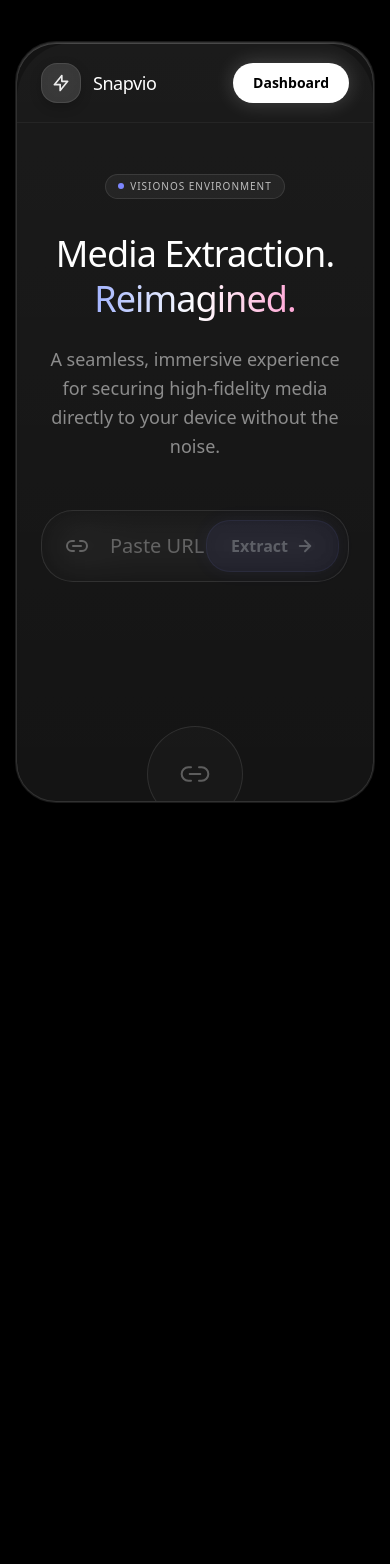
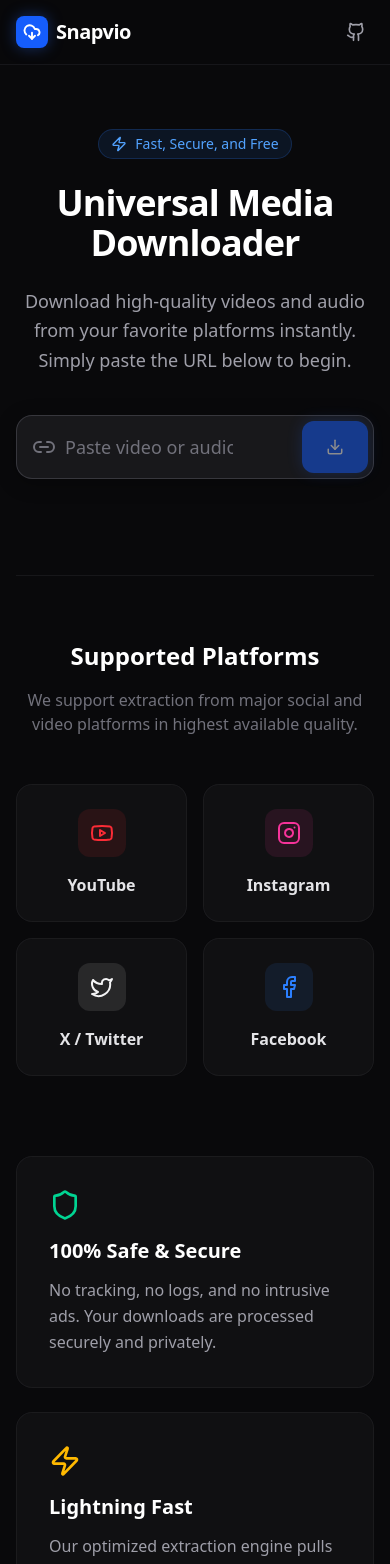
Before and after one commit to devilhoneyx-creator/snapvio, a React (Vite) app in the folder client/: page / in a window 390 px wide. Shown: the top 1564 px of the page. Before the commit the page ends 844 px from the top, so only its background shows below. Built offline with nearby package versions, Linux system fonts and the light colour scheme.

Commit message:
feat(ui): revert to clean, traditional dark mode video downloader layout (V8)

```diff
--- a/client/src/App.jsx
+++ b/client/src/App.jsx
@@ -1,67 +1,79 @@
 import React from 'react';
 import Navbar from './components/Navbar';
 import Downloader from './components/Downloader';
-import { motion } from 'framer-motion';
+import { Youtube, Instagram, Twitter, Facebook, Shield, Zap, Download } from 'lucide-react';
 
 function App() {
   return (
-    <div className="min-h-screen w-full flex items-center justify-center p-4 md:p-8 font-sans selection:bg-white/20 relative">
+    <div className="min-h-screen flex flex-col font-sans selection:bg-blue-500/30">
+      <Navbar />
 
-      {/* Immersive Spatial Background Elements */}
-      <div className="spatial-bg">
-        <div className="spatial-orb orb-1" />
-        <div className="spatial-orb orb-2" />
-        <div className="spatial-orb orb-3" />
-      </div>
+      <main className="flex-1 w-full max-w-[1200px] mx-auto px-4 sm:px-6 lg:px-8 pt-16 md:pt-24 pb-20">
 
-      {/* Main Spatial Computing 'App Window' Container */}
-      <motion.div
-        initial={{ opacity: 0, scale: 0.95, y: 20 }}
-        animate={{ opacity: 1, scale: 1, y: 0 }}
-        transition={{ duration: 0.8, ease: [0.16, 1, 0.3, 1] }}
-        className="glass-panel w-full max-w-[1200px] h-[90vh] md:h-[85vh] rounded-[2.5rem] md:rounded-[3.5rem] flex flex-col relative z-10 overflow-hidden ring-1 ring-white/10"
-      >
+        {/* Hero Section */}
+        <section className="text-center max-w-3xl mx-auto mb-16">
+          <div className="inline-flex items-center gap-2 px-3 py-1 rounded-full bg-blue-500/10 border border-blue-500/20 text-blue-400 text-sm font-medium mb-6">
+            <Zap size={16} /> Fast, Secure, and Free
+          </div>
+          <h1 className="text-4xl md:text-6xl font-extrabold tracking-tight text-white mb-6">
+            Universal Media Downloader
+          </h1>
+          <p className="text-lg md:text-xl text-zinc-400 leading-relaxed mb-10">
+            Download high-quality videos and audio from your favorite platforms instantly. Simply paste the URL below to begin.
+          </p>
 
-        {/* Decorative inner glow for glass effect depth */}
-        <div className="absolute inset-0 bg-gradient-to-b from-white/[0.03] to-transparent pointer-events-none rounded-[3.5rem]" />
+          <Downloader />
+        </section>
 
-        <Navbar />
-
-        <div className="flex-1 overflow-y-auto overflow-x-hidden relative flex flex-col">
-          <div className="px-6 md:px-16 pt-12 md:pt-20 pb-16 flex-1 flex flex-col items-center">
-
-            <motion.div
-              initial={{ opacity: 0, y: 15 }}
-              animate={{ opacity: 1, y: 0 }}
-              transition={{ delay: 0.3, duration: 0.6 }}
-              className="text-center mb-12 max-w-2xl"
-            >
-              <div className="inline-flex items-center gap-1.5 px-3 py-1 bg-white/5 border border-white/10 rounded-full text-[10px] font-medium tracking-widest uppercase mb-8 text-white/70">
-                <span className="w-1.5 h-1.5 rounded-full bg-indigo-400" />
-                VisionOS Environment
-              </div>
-
-              <h1 className="text-4xl md:text-6xl font-medium tracking-tight text-white mb-6 leading-tight">
-                Media Extraction.<br />
-                <span className="text-transparent bg-clip-text bg-gradient-to-r from-indigo-300 via-white to-pink-300">Reimagined.</span>
-              </h1>
-              <p className="text-lg text-white/50 font-light leading-relaxed max-w-xl mx-auto">
-                A seamless, immersive experience for securing high-fidelity media directly to your device without the noise.
-              </p>
-            </motion.div>
-
-            <Downloader />
-
+        {/* Feature/Platform Highlights */}
+        <section className="mt-24 md:mt-32 border-t border-zinc-800/50 pt-16">
+          <div className="text-center mb-12">
+            <h2 className="text-2xl font-bold text-white mb-4">Supported Platforms</h2>
+            <p className="text-zinc-500">We support extraction from major social and video platforms in highest available quality.</p>
           </div>
 
-          <div className="mt-auto py-6 border-t border-white/5 w-full flex justify-center backdrop-blur-md bg-black/20 z-20">
-            <span className="text-[10px] font-medium text-white/30 tracking-widest uppercase">
-              Designed for Spatial Web · Snapvio 2026
-            </span>
+          <div className="grid grid-cols-2 md:grid-cols-4 gap-4">
+            {[
+               { name: 'YouTube', icon: Youtube, color: 'text-red-500', bg: 'bg-red-500/10', border: 'border-red-500/20' },
+               { name: 'Instagram', icon: Instagram, color: 'text-pink-500', bg: 'bg-pink-500/10', border: 'border-pink-500/20' },
+               { name: 'X / Twitter', icon: Twitter, color: 'text-zinc-100', bg: 'bg-zinc-100/10', border: 'border-zinc-100/20' },
+               { name: 'Facebook', icon: Facebook, color: 'text-blue-500', bg: 'bg-blue-500/10', border: 'border-blue-500/20' },
+            ].map((platform) => (
+              <div key={platform.name} className={`glass-card p-6 flex flex-col items-center justify-center text-center border ${platform.border} hover:bg-zinc-800/50 transition-colors`}>
+                <div className={`w-12 h-12 rounded-xl flex items-center justify-center mb-4 ${platform.bg} ${platform.color}`}>
+                  <platform.icon size={24} />
+                </div>
+                <h3 className="font-semibold text-zinc-200">{platform.name}</h3>
+              </div>
+            ))}
           </div>
-        </div>
+        </section>
 
-      </motion.div>
+        {/* Features Grid */}
+        <section className="mt-20 grid grid-cols-1 md:grid-cols-3 gap-6">
+          <div className="glass-card p-8">
+            <Shield className="text-emerald-400 mb-4" size={32} />
+            <h3 className="text-xl font-bold text-white mb-3">100% Safe & Secure</h3>
+            <p className="text-zinc-400 leading-relaxed">No tracking, no logs, and no intrusive ads. Your downloads are processed securely and privately.</p>
+          </div>
+          <div className="glass-card p-8">
+            <Zap className="text-amber-400 mb-4" size={32} />
+            <h3 className="text-xl font-bold text-white mb-3">Lightning Fast</h3>
+            <p className="text-zinc-400 leading-relaxed">Our optimized extraction engine pulls media streams at the maximum available bandwidth.</p>
+          </div>
+          <div className="glass-card p-8">
+            <Download className="text-blue-400 mb-4" size={32} />
+            <h3 className="text-xl font-bold text-white mb-3">High Quality</h3>
+            <p className="text-zinc-400 leading-relaxed">Download videos in 1080p, 4K, or extract crystal clear 320kbps audio formats instantly.</p>
+          </div>
+        </section>
+
+      </main>
+
+      <footer className="border-t border-zinc-800/80 bg-zinc-950 py-8 text-center text-zinc-500 text-sm mt-auto">
+        <p>&copy; {new Date().getFullYear()} Snapvio. All rights reserved.</p>
+        <p className="mt-2 text-xs opacity-60">This tool is designed for downloading publicly available media for personal use.</p>
+      </footer>
     </div>
   );
 }
--- a/client/src/components/Downloader.jsx
+++ b/client/src/components/Downloader.jsx
@@ -1,7 +1,7 @@
 import React, { useState } from 'react';
 import axios from 'axios';
 import { motion, AnimatePresence } from 'framer-motion';
-import { Link2, Loader2, ArrowRight, Play, HardDrive, CheckCircle2, AlertTriangle } from 'lucide-react';
+import { Download, Loader2, Link2, Film, Music, CheckCircle2, AlertCircle } from 'lucide-react';
 
 const Downloader = () => {
   const [url, setUrl] = useState('');
@@ -21,128 +21,117 @@ const Downloader = () => {
       const response = await axios.post('/api/download/info', { url });
       setResult(response.data);
     } catch (err) {
-      setError('Unable to analyze URL. Please check your connection and the link syntax.');
+      setError('Failed to fetch media. Please check the URL and try again.');
     } finally {
       setLoading(false);
     }
   };
 
   return (
-    <div className="w-full max-w-2xl mx-auto flex flex-col items-center">
+    <div className="w-full relative z-10">
 
-      {/* Search Input Area */}
-      <form onSubmit={handleDownload} className="w-full relative group z-20">
-        <div className="absolute inset-y-0 left-6 flex items-center pointer-events-none text-white/40 group-focus-within:text-indigo-400 transition-colors duration-500">
-           <Link2 size={24} strokeWidth={2} />
+      {/* Search Input Box */}
+      <form onSubmit={handleDownload} className="relative max-w-2xl mx-auto mb-12">
+         <div className="absolute inset-y-0 left-0 pl-4 flex items-center pointer-events-none">
+            <Link2 className="text-zinc-500" size={24} />
          </div>
          <input
-          type="text"
+            type="url"
             value={url}
             onChange={(e) => setUrl(e.target.value)}
-          placeholder="Paste URL to process..."
-          className="glass-input w-full h-[72px] rounded-[2rem] pl-[68px] pr-[140px] text-xl font-medium text-white placeholder:text-white/30"
+            placeholder="Paste video or audio link here..."
+            className="w-full h-16 bg-zinc-900 border border-zinc-700/80 rounded-2xl pl-12 pr-[140px] text-lg text-white placeholder:text-zinc-500 subtle-ring shadow-[0_4px_20px_rgba(0,0,0,0.3)]"
+            required
             autoComplete="off"
             spellCheck="false"
          />
+         <div className="absolute inset-y-1.5 right-1.5">
            <button
+             type="submit"
              disabled={loading || !url}
-          className="absolute inset-y-2.5 right-2.5 px-6 rounded-[1.5rem] bg-indigo-500/20 hover:bg-indigo-500/40 border border-indigo-400/30 text-indigo-100 font-semibold flex items-center gap-2 transition-all duration-300 disabled:opacity-30 disabled:hover:bg-indigo-500/20 backdrop-blur-md shadow-[0_0_20px_rgba(99,102,241,0.2)]"
+             className="h-full px-6 bg-blue-600 hover:bg-blue-500 active:bg-blue-700 text-white font-medium rounded-xl flex items-center gap-2 transition-all disabled:opacity-50 disabled:cursor-not-allowed shadow-[0_0_15px_rgba(37,99,235,0.4)] hover:shadow-[0_0_20px_rgba(37,99,235,0.6)]"
            >
-           {loading ? <Loader2 size={20} className="animate-spin" /> : <span>Extract</span>}
-           {!loading && <ArrowRight size={18} strokeWidth={2.5} />}
+              {loading ? <Loader2 size={18} className="animate-spin" /> : <Download size={18} />}
+              <span className="hidden sm:inline">{loading ? 'Fetching' : 'Download'}</span>
            </button>
+         </div>
       </form>
 
-      <div className="w-full mt-8 relative z-10 flex-1 flex flex-col min-h-[400px]">
+      {/* Results Area */}
+      <div className="max-w-4xl mx-auto">
         <AnimatePresence mode="wait">
-
-          {!result && !error && !loading && (
-             <motion.div
-               initial={{ opacity: 0 }}
-               animate={{ opacity: 1 }}
-               exit={{ opacity: 0 }}
-               className="flex-1 flex flex-col items-center justify-center text-white/30"
-             >
-                <div className="w-24 h-24 rounded-full border border-white/10 flex items-center justify-center mb-6 bg-white/[0.02]">
-                   <Link2 size={32} strokeWidth={1.5} />
-                </div>
-                <p className="text-lg font-light tracking-wide text-center max-w-xs">
-                   Awaiting valid media URL for high-fidelity extraction.
-                </p>
-             </motion.div>
-          )}
 
           {error && (
             <motion.div
-              initial={{ opacity: 0, scale: 0.95 }}
-              animate={{ opacity: 1, scale: 1 }}
-              exit={{ opacity: 0, scale: 0.95 }}
-              className="w-full p-5 rounded-[2rem] border border-red-500/30 bg-red-500/10 backdrop-blur-md flex items-start gap-4 text-red-100 shadow-[0_0_30px_rgba(239,68,68,0.1)]"
+              initial={{ opacity: 0, y: 10 }}
+              animate={{ opacity: 1, y: 0 }}
+              exit={{ opacity: 0, y: -10 }}
+              className="glass-card p-4 border-red-500/30 bg-red-500/10 flex items-center gap-3 text-red-400 max-w-xl mx-auto"
             >
-               <AlertTriangle size={24} className="text-red-400 shrink-0 mt-0.5" />
-               <div className="flex flex-col">
-                 <h4 className="font-semibold text-lg mb-1">Processing Error</h4>
-                 <p className="opacity-80 text-sm leading-relaxed">{error}</p>
-               </div>
+              <AlertCircle size={20} className="shrink-0" />
+              <p className="text-sm font-medium">{error}</p>
             </motion.div>
           )}
 
           {result && (
              <motion.div
-              initial={{ opacity: 0, scale: 0.95, y: 20 }}
-              animate={{ opacity: 1, scale: 1, y: 0 }}
-              exit={{ opacity: 0, scale: 0.95 }}
-              className="w-full h-full flex flex-col"
+               initial={{ opacity: 0, y: 20 }}
+               animate={{ opacity: 1, y: 0 }}
+               exit={{ opacity: 0, y: -20 }}
+               className="glass-card overflow-hidden"
              >
-               <div className="glass-panel rounded-[2rem] p-6 mb-6 flex items-center gap-6">
+                <div className="flex flex-col md:flex-row border-b border-zinc-800/50">
 
-                 <div className="relative w-32 h-32 rounded-2xl overflow-hidden shrink-0 border border-white/10 shadow-[0_10px_30px_rgba(0,0,0,0.5)] group">
-                    <img src={result.thumbnail} alt="Media Preview" className="w-full h-full object-cover group-hover:scale-110 transition-transform duration-700 ease-in-out" />
-                    <div className="absolute inset-0 bg-gradient-to-t from-black/80 to-transparent" />
-                    <div className="absolute bottom-3 left-3 flex items-center gap-1.5 text-green-400 text-xs font-bold uppercase tracking-widest bg-black/40 px-2 py-1 rounded backdrop-blur-md">
-                      <CheckCircle2 size={12} /> {result.platform}
+                   {/* Thumbnail Side */}
+                   <div className="md:w-[280px] p-6 flex flex-col items-center justify-center bg-zinc-900/40 relative">
+                     <div className="w-full aspect-video rounded-xl overflow-hidden mb-4 relative shadow-lg">
+                        <img src={result.thumbnail} alt="Thumbnail preview" className="w-full h-full object-cover" />
+                        <div className="absolute inset-0 bg-black/20" />
+                     </div>
+                     <div className="flex items-center gap-1.5 text-xs font-semibold uppercase tracking-wider text-emerald-400 bg-emerald-400/10 px-3 py-1.5 rounded-full">
+                       <CheckCircle2 size={14} /> Ready: {result.platform}
                      </div>
                    </div>
 
-                 <div className="flex-1 min-w-0">
-                    <h2 className="text-2xl font-semibold text-white mb-2 truncate" title={result.title}>{result.title}</h2>
-                    <p className="text-white/50 text-sm font-medium">Select your preferred stream quality.</p>
+                   {/* Detail Side */}
+                   <div className="flex-1 p-6 md:p-8 flex flex-col justify-center text-left">
+                     <h2 className="text-xl md:text-2xl font-bold text-white mb-2 leading-snug line-clamp-2">
+                       {result.title}
+                     </h2>
+                     <p className="text-zinc-400 text-sm mb-6">File analyzed successfully. Choose your format below.</p>
+
+                     <div className="bg-zinc-900/50 border border-zinc-800/80 rounded-xl p-1 inline-flex w-fit mb-4">
+                       <button className="px-4 py-1.5 rounded-lg text-sm font-medium bg-zinc-800 text-white shadow-sm flex items-center gap-2">
+                          <Film size={16} /> Video
+                       </button>
+                       <button className="px-4 py-1.5 rounded-lg text-sm font-medium text-zinc-500 hover:text-zinc-300 flex items-center gap-2 transition-colors">
+                          <Music size={16} /> Audio Only
+                       </button>
+                     </div>
                    </div>
                 </div>
 
-               <div className="w-full space-y-3 pb-8">
+                {/* Download Links Grid */}
+                <div className="bg-zinc-900/80 p-6 md:p-8 grid grid-cols-1 sm:grid-cols-2 md:grid-cols-3 gap-3">
                   {result.medias.map((m, i) => (
-                    <motion.a
+                    <a
                       key={i}
                       href={m.url}
-                      whileHover={{ scale: 1.01 }}
-                      whileTap={{ scale: 0.99 }}
-                      className="glass-button w-full p-4 rounded-[1.5rem] flex items-center justify-between group cursor-pointer"
+                      className="group p-4 bg-zinc-800/40 hover:bg-zinc-800 hover:border-zinc-600 border border-zinc-700/50 rounded-xl flex items-center justify-between transition-all"
                     >
-                       <div className="flex items-center gap-4">
-                         <div className="w-12 h-12 rounded-full border border-white/10 bg-white/5 flex items-center justify-center text-white/50 group-hover:bg-indigo-500/20 group-hover:text-indigo-300 group-hover:border-indigo-500/30 transition-all duration-300 shadow-inner">
-                           <Play size={20} className="ml-1" />
+                      <div className="flex flex-col">
+                        <span className="font-bold text-white group-hover:text-blue-400 transition-colors">{m.quality}</span>
+                        <span className="text-xs font-medium text-zinc-500 uppercase">{m.type} • {m.size}</span>
                       </div>
-                         <div className="flex flex-col">
-                           <span className="text-lg font-medium text-white/90 group-hover:text-white transition-colors">{m.quality}</span>
-                           <span className="text-xs font-bold text-white/40 uppercase tracking-widest mt-0.5">{m.type}</span>
+                      <div className="w-8 h-8 rounded-full bg-blue-600/10 text-blue-400 flex items-center justify-center group-hover:bg-blue-600 group-hover:text-white transition-colors">
+                        <Download size={16} />
                       </div>
+                    </a>
+                  ))}
                 </div>
 
-                       <div className="flex items-center gap-4">
-                         <div className="flex items-center gap-2 text-sm font-medium text-white/50 bg-white/5 px-3 py-1.5 rounded-full border border-white/[0.05]">
-                           <HardDrive size={14} /> {m.size}
-                         </div>
-                         <div className="w-10 h-10 rounded-full border border-white/20 bg-white/10 flex items-center justify-center group-hover:bg-white group-hover:text-black transition-all duration-300 shadow-[0_0_15px_rgba(255,255,255,0.1)]">
-                           <ArrowRight size={18} strokeWidth={2.5} />
-                         </div>
-                       </div>
-                    </motion.a>
-                 ))}
-               </div>
              </motion.div>
           )}
-
         </AnimatePresence>
       </div>
 
--- a/client/src/components/Navbar.jsx
+++ b/client/src/components/Navbar.jsx
@@ -1,37 +1,42 @@
 import React from 'react';
+import { DownloadCloud, Github } from 'lucide-react';
 
 const Navbar = () => {
   return (
-    <div className="w-full h-20 md:h-24 px-6 md:px-10 flex items-center justify-between border-b border-white/[0.05] relative z-20 shrink-0">
+    <nav className="w-full border-b border-zinc-800/50 bg-zinc-950/80 backdrop-blur-xl sticky top-0 z-50">
+      <div className="max-w-[1200px] mx-auto px-4 sm:px-6 lg:px-8 h-16 flex items-center justify-between">
 
-      <div className="flex items-center gap-3">
-        <div className="w-10 h-10 rounded-2xl glass-button flex items-center justify-center relative overflow-hidden group hover:scale-105 transition-transform duration-300">
-           <div className="absolute inset-0 bg-gradient-to-tr from-indigo-500/20 to-pink-500/20 opacity-0 group-hover:opacity-100 transition-opacity" />
-           <svg className="w-5 h-5 text-white/90" fill="none" stroke="currentColor" viewBox="0 0 24 24" strokeWidth="2"><path strokeLinecap="round" strokeLinejoin="round" d="M13 10V3L4 14h7v7l9-11h-7z" /></svg>
+        {/* Brand */}
+        <a href="/" className="flex items-center gap-2 group">
+          <div className="w-8 h-8 rounded-lg bg-blue-600 flex items-center justify-center text-white shadow-[0_0_15px_rgba(37,99,235,0.4)] group-hover:bg-blue-500 transition-colors">
+            <DownloadCloud size={18} strokeWidth={2.5} />
+          </div>
+          <span className="text-xl font-bold text-white tracking-tight">Snapvio</span>
+        </a>
+
+        {/* Links */}
+        <div className="hidden md:flex items-center gap-8">
+          <a href="#" className="text-sm font-medium text-zinc-400 hover:text-white transition-colors">Supported Sites</a>
+          <a href="#" className="text-sm font-medium text-zinc-400 hover:text-white transition-colors">FAQ</a>
+          <a href="#" className="text-sm font-medium text-zinc-400 hover:text-white transition-colors">Terms of Service</a>
         </div>
-        <span className="text-lg font-medium text-white tracking-tight">Snapvio</span>
+
+        {/* Right Action */}
+        <div className="flex items-center gap-4">
+           {/* Removing admin/login as requested previously, keeping UI clean */}
+           <a
+             href="https://github.com"
+             target="_blank"
+             rel="noreferrer"
+             className="text-zinc-400 hover:text-white transition-colors p-2"
+             aria-label="GitHub"
+           >
+             <Github size={20} />
+           </a>
+        </div>
+
       </div>
-
-      <nav className="hidden md:flex items-center gap-1.5 p-1.5 rounded-full bg-black/20 border border-white/5 backdrop-blur-2xl">
-        {['Download', 'History', 'Settings'].map((item, idx) => (
-          <button
-            key={item}
-            className={`px-5 py-2 rounded-full text-sm font-medium transition-all duration-300 ${
-              idx === 0
-                ? 'bg-white/10 text-white shadow-[0_0_15px_rgba(255,255,255,0.05)]'
-                : 'text-white/50 hover:text-white hover:bg-white/5'
-            }`}
-          >
-            {item}
-          </button>
-        ))}
-      </nav>
-
-      <button className="h-10 px-5 rounded-full bg-white text-black font-semibold text-sm hover:scale-105 transition-transform duration-300 shadow-[0_0_20px_rgba(255,255,255,0.2)]">
-        Dashboard
-      </button>
-
-    </div>
+    </nav>
   );
 };
 
--- a/client/src/index.css
+++ b/client/src/index.css
@@ -1,108 +1,49 @@
 @import "tailwindcss";
 
 :root {
-  background-color: #000000;
-  color: #f5f5f7;
-  font-family: -apple-system, BlinkMacSystemFont, 'SF Pro Display', 'Segoe UI', Roboto, Helvetica, Arial, sans-serif;
+  background-color: #09090b; /* zinc-950 */
+  color: #fafafa;
+  font-family: 'Inter', system-ui, -apple-system, sans-serif;
   color-scheme: dark;
 }
 
 body {
   margin: 0;
   min-height: 100vh;
-  background-color: #000;
+  background-color: #09090b;
   -webkit-font-smoothing: antialiased;
   -moz-osx-font-smoothing: grayscale;
-  overflow: hidden; /* Prevent body scroll, everything happens in the spatial window */
 }
 
 ::selection {
-  background: rgba(255, 255, 255, 0.3);
+  background: rgba(59, 130, 246, 0.3); /* blue-500/30 */
   color: #fff;
 }
 
 ::-webkit-scrollbar {
-  width: 6px;
+  width: 8px;
 }
 
 ::-webkit-scrollbar-track {
-  background: transparent;
+  background: #09090b;
 }
 
 ::-webkit-scrollbar-thumb {
-  background: rgba(255, 255, 255, 0.2);
-  border-radius: 10px;
+  background: #27272a; /* zinc-800 */
+  border-radius: 4px;
 }
 
 ::-webkit-scrollbar-thumb:hover {
-  background: rgba(255, 255, 255, 0.4);
+  background: #3f3f46; /* zinc-700 */
 }
 
-/* Spatial Computing Background */
-.spatial-bg {
-  position: absolute;
-  top: 0;
-  left: 0;
-  width: 100vw;
-  height: 100vh;
-  z-index: -2;
-  overflow: hidden;
-  background: #000;
-}
-
-.spatial-orb {
-  position: absolute;
-  border-radius: 50%;
-  filter: blur(120px);
-  opacity: 0.5;
-  animation: float 30s infinite ease-in-out;
-}
-
-.orb-1 {
-  width: 800px;
-  height: 800px;
-  background: radial-gradient(circle, rgba(99,102,241,0.6) 0%, rgba(139,92,246,0) 70%);
-  top: -200px;
-  left: -200px;
-  animation-delay: 0s;
-}
-
-.orb-2 {
-  width: 600px;
-  height: 600px;
-  background: radial-gradient(circle, rgba(236,72,153,0.5) 0%, rgba(244,63,94,0) 70%);
-  bottom: -100px;
-  right: -100px;
-  animation-delay: -10s;
-}
-
-.orb-3 {
-  width: 700px;
-  height: 700px;
-  background: radial-gradient(circle, rgba(56,189,248,0.5) 0%, rgba(14,165,233,0) 70%);
-  top: 40%;
-  left: 30%;
-  animation-delay: -20s;
-}
-
-@keyframes float {
-  0% { transform: translate(0, 0) scale(1); }
-  33% { transform: translate(50px, -50px) scale(1.1); }
-  66% { transform: translate(-30px, 40px) scale(0.95); }
-  100% { transform: translate(0, 0) scale(1); }
-}
-
-/* VisionOS Glass Utilities */
+/* Base utility classes for clean UI */
 @layer utilities {
-  .glass-panel {
-    @apply bg-white/[0.08] backdrop-blur-[40px] border border-white/[0.12] shadow-[0_30px_60px_-15px_rgba(0,0,0,0.6),inset_0_1px_0_rgba(255,255,255,0.2)];
+  .subtle-ring {
+    @apply focus:outline-none focus:ring-2 focus:ring-blue-500/50 focus:border-blue-500 transition-all duration-200;
   }
 
-  .glass-button {
-    @apply bg-white/[0.1] hover:bg-white/[0.15] active:bg-white/[0.05] backdrop-blur-xl border border-white/[0.1] shadow-[0_4px_12px_rgba(0,0,0,0.2)] transition-all duration-300;
-  }
-
-  .glass-input {
-    @apply bg-black/20 backdrop-blur-xl border border-white/[0.1] focus:border-white/[0.3] focus:bg-white/[0.05] focus:shadow-[0_0_20px_rgba(255,255,255,0.05)] transition-all duration-300 outline-none;
+  .glass-card {
+    @apply bg-zinc-900/50 backdrop-blur-md border border-zinc-800/50 rounded-2xl;
   }
 }
```
Lines whose indentation alone changed are shown as unchanged.
